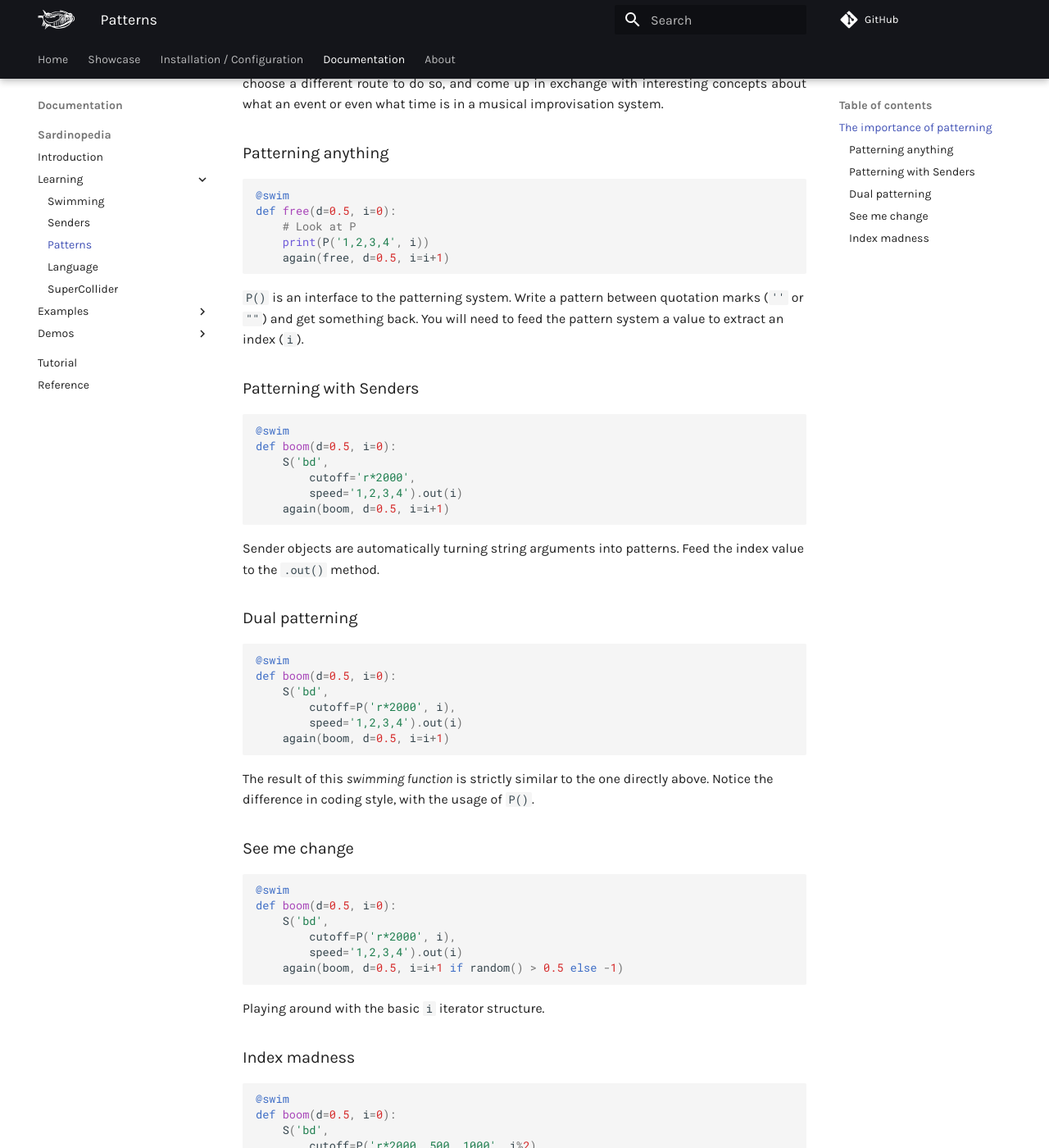
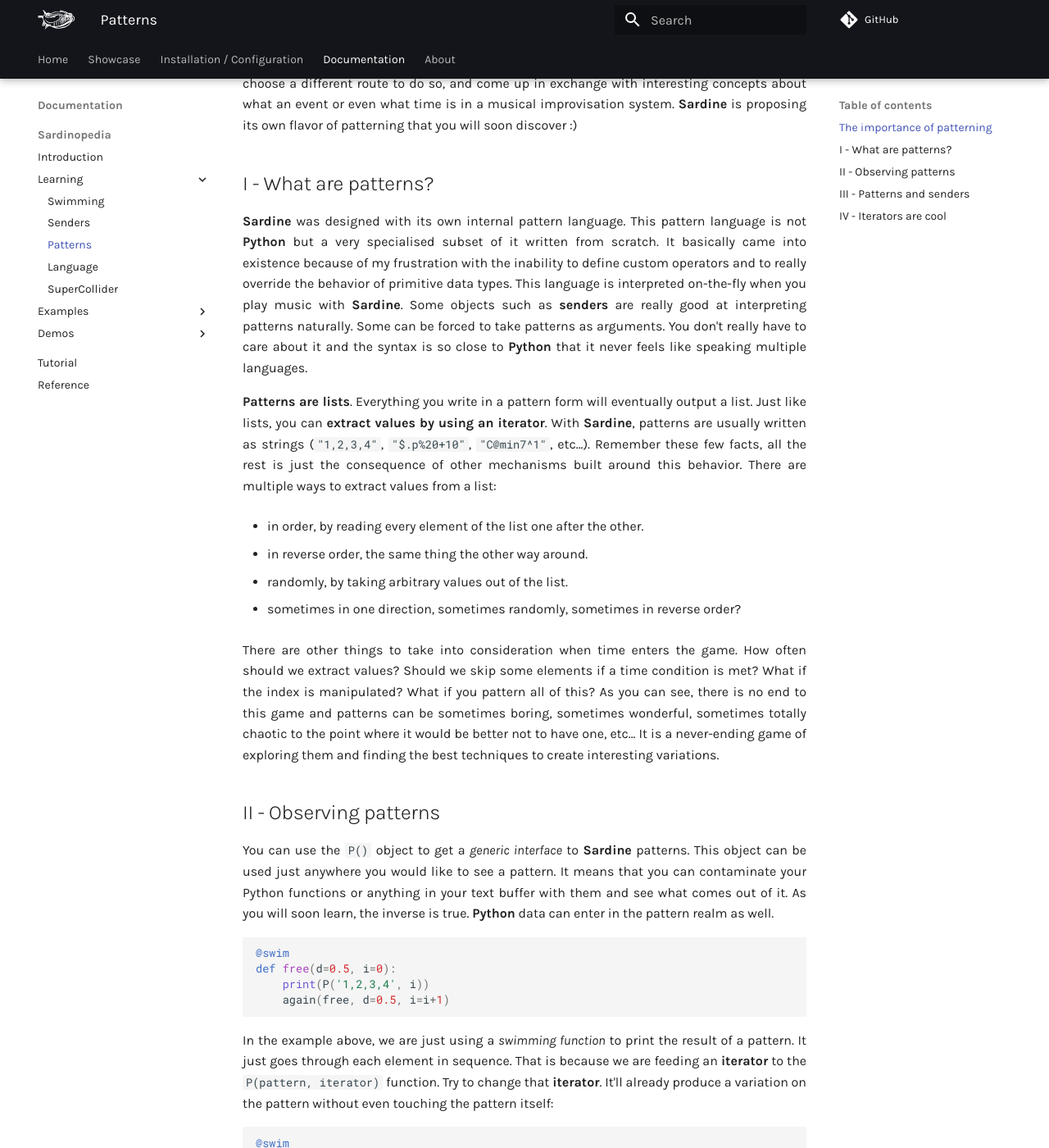
Before and after one commit to EmmaleeBonderud0325/sardine, an MkDocs documentation site: the page built from docs/documentation/sardinopedia/patterning.md, in a window 1280 px wide and 1400 px high, scrolled down 708 px. Shown: the whole window at 82% size. Built offline with MkDocs 1.6.1 and Material for MkDocs 9.7.7, drawn with Linux system fonts in a browser that asks for light colours; comment, search, counter and statistics services are not loaded; some of the changed text lies outside the part shown.

Commit message:
writing some more

````diff
--- a/docs/documentation/sardinopedia/patterning.md
+++ b/docs/documentation/sardinopedia/patterning.md
@@ -4,20 +4,72 @@
 
 Thinking about music being composed with patterns, recursion and time loops is a deparature from the timeline / score model we are used to when thinking about music being written on scores or being recorded on tape. By patterning and thinking about loops, we enter into a different relationship with sound materials and the management of musical information.
 
-It would have been weird to design **Sardine** without taking into account the fact that **patterning** is as much needed as control over the temporal execution of code. **Sardine** is taking some inspiration from [ORCA](https://github.com/hundredrabbits/Orca) (Devine Lu Linvega), [FoxDot](https://github.com/Qirky/FoxDot) (Ryan Kirkbride) and [TidalCycles](https://tidalcycles.org) (Alex McLean and colaborators). These systems, among others, have been designed just like **Sardine** around the idea of patterning values in musical time. They all choose a different route to do so, and come up in exchange with interesting concepts about what an event or even what time is in a musical improvisation system.
+It would have been weird to design **Sardine** without taking into account the fact that **patterning** is as much needed as control over the temporal execution of code. **Sardine** is taking some inspiration from [ORCA](https://github.com/hundredrabbits/Orca) (Devine Lu Linvega), [FoxDot](https://github.com/Qirky/FoxDot) (Ryan Kirkbride) and [TidalCycles](https://tidalcycles.org) (Alex McLean and colaborators). These systems, among others, have been designed just like **Sardine** around the idea of patterning values in musical time. They all choose a different route to do so, and come up in exchange with interesting concepts about what an event or even what time is in a musical improvisation system. **Sardine** is proposing its own flavor of patterning that you will soon discover :)
 
-### Patterning anything
+## I - What are patterns?
+
+**Sardine** was designed with its own internal pattern language. This pattern language is not **Python** but a very specialised subset of it written from scratch. It basically came into existence because of my frustration with the inability to define custom operators and to really override the behavior of primitive data types. This language is interpreted on-the-fly when you play music with **Sardine**. Some objects such as **senders** are really good at interpreting patterns naturally. Some can be forced to take patterns as arguments. You don't really have to care about it and the syntax is so close to **Python** that it never feels like speaking multiple languages.
+
+**Patterns are lists**. Everything you write in a pattern form will eventually output a list. Just like lists, you can **extract values by using an iterator**. With **Sardine**, patterns are usually written as strings (`"1,2,3,4"`, `"$.p%20+10"`, `"C@min7^1"`, etc...). Remember these few facts, all the rest is just the consequence of other mechanisms built around this behavior. There are multiple ways to extract values from a list:
+
+- in order, by reading every element of the list one after the other.
+
+- in reverse order, the same thing the other way around.
+
+- randomly, by taking arbitrary values out of the list.
+
+- sometimes in one direction, sometimes randomly, sometimes in reverse order?
+
+There are other things to take into consideration when time enters the game. How often should we extract values? Should we skip some elements if a time condition is met? What if the index is manipulated? What if you pattern all of this? As you can see, there is no end to this game and patterns can be sometimes boring, sometimes wonderful, sometimes totally chaotic to the point where it would be better not to have one, etc... It is a never-ending game of exploring them and finding the best techniques to create interesting variations.
+
+## II - Observing patterns
+
+You can use the `P()` object to get a *generic interface* to **Sardine** patterns. This object can be used just anywhere you would like to see a pattern. It means that you can contaminate your Python functions or anything in your text buffer with them and see what comes out of it. As you will soon learn, the inverse is true. **Python** data can enter in the pattern realm as well.
 
 ```python3
 @swim
 def free(d=0.5, i=0):
-    # Look at P
     print(P('1,2,3,4', i))
     again(free, d=0.5, i=i+1)
 ```
-`P()` is an interface to the patterning system. Write a pattern between quotation marks (`''` or `""`) and get something back. You will need to feed the pattern system a value to extract an index (`i`).
 
-### Patterning with Senders
+In the example above, we are just using a *swimming function* to print the result of a pattern. It just goes through each element in sequence. That is because we are feeding an **iterator** to the `P(pattern, iterator)` function. Try to change that **iterator**. It'll already produce a variation on the pattern without even touching the pattern itself:
+
+```python3
+@swim
+def free(d=0.5, i=0):
+    print(P('1,2,3,4', i if random() > 0.5 else i+2))
+    again(free, d=0.5, i=i+1)
+```
+
+The good thing with writing your own language is that you can write it to make some things more easy to accomplish. Why counting to 4 by writing down each number? We already have something to do it for us:
+
+```python3
+@swim
+def free(d=0.5, i=0):
+    print(P('[1:4]', i if random() > 0.5 else i+2))
+    again(free, d=0.5, i=i+1)
+```
+
+Ok but now what if we would like to combine this pattern with the same one in the opposite direction? We can use functions from the `FuncLibrary` to do so:
+
+```python3
+@swim
+def free(d=0.5, i=0):
+    print(P('pal([1:4])', i if random() > 0.5 else i+2))
+    again(free, d=0.5, i=i+1)
+```
+
+You might sometimes feel a bit lost when writing complex patterns. As you'll soon discover, there are many features to the language. Always remember that you can print out patterns! You can observe them without making sound and you can even use them to do other tasks if you prefer. **Sardine** is cool for music playing but you can do much more with it. There are a few other things you can do to observe pattern in detail:
+
+* turn the `debug` mode on with `sardine-config`.
+
+* use the `lang_debug()` function if you want to see how patterns are composed (low-level).
+
+
+## III - Patterns and senders
+
+**It now all falls into place!** We saw *swimming functions*, *senders*, and now *patterns*. These three features form the core of **Sardine** and you are now ready to understand all of it. String keyword arguments feeded to senders are patterns! These strings will be interpreted and replaced by lists internally to form the final message. Ok, but where is the **iterator**? You can see it in the tail of your sender, the `i` letter in the example below.
 
 ```python3
 @swim
@@ -27,40 +79,29 @@
         speed='1,2,3,4').out(i)
     again(boom, d=0.5, i=i+1)
 ```
-Sender objects are automatically turning string arguments into patterns. Feed the index value to the `.out()` method.
 
-### Dual patterning
+Conceptually, *senders* are pattern sandwiches. It is a collection of lists sharing a common **iterator**. They all form a common event by merging together in a final message. The easiest way to deal with this is to have one and only one iterator but of course, if you don't like it that way, you can have multiple **iterators** in a single *sender*.
 
 ```python3
 @swim
 def boom(d=0.5, i=0):
     S('bd',
-        cutoff=P('r*2000', i),
+        cutoff=P('2000!4, 4000!2, 8000!3, 200~5000', i+2),
         speed='1,2,3,4').out(i)
     again(boom, d=0.5, i=i+1)
 ```
-The result of this *swimming function* is strictly similar to the one directly above. Notice the difference in coding style, with the usage of `P()`.
 
-### See me change
+It can even be more extreme than this but it all depends on what you are trying to achieve! You already saw that the tail method of your *sender* also have additional parameters that you can use to further refine the message composition.
 
-```python3
-@swim
-def boom(d=0.5, i=0):
-    S('bd',
-        cutoff=P('r*2000', i),
-        speed='1,2,3,4').out(i)
-    again(boom, d=0.5, i=i+1 if random() > 0.5 else -1)
-```
-Playing around with the basic `i` iterator structure.
-
-### Index madness
+## IV - Iterators are cool
 
 ```python3
 @swim
 def boom(d=0.5, i=0):
     S('bd',
         cutoff=P('r*2000, 500, 1000', i%2),
-        speed='1,2,3,4').out(randint(1,4))
+        speed='1, 2, 3, 4').out(randint(1,4))
     again(boom, d=0.5, i=i+1)
 ```
-You can be creative with pattern indexes and get random sequences, drunk walks, reversed sequences, etc... Be sure to always have a few different iterators close by to morph your sequences really fast.
+
+You can be creative with **iterators** and easily generate semi-random sequences, drunk walks, reversed sequences, etc... Be sure to always have a few different iterators close by to morph your sequences really fast. I know that writing complex patterns is nice but they are nothing without good iterators.
--- a/mkdocs.yml
+++ b/mkdocs.yml
@@ -24,6 +24,7 @@
       - Demos:
         - Zorba in Belleville : 'documentation/demos/zorba_in_belleville.md'
         - Dumpster Dive: 'documentation/demos/dumpster_dive.md'
+        - Tribute to Jules Cipher: 'documentation/demos/PMA5.md'
     - Tutorial: 'documentation/tutorial.md'
     - Reference: 'documentation/reference.md'
   - About: about.md
````
Also changed, not shown: docs/documentation/demos/PMA5.md (added, +73 -0 lines).
